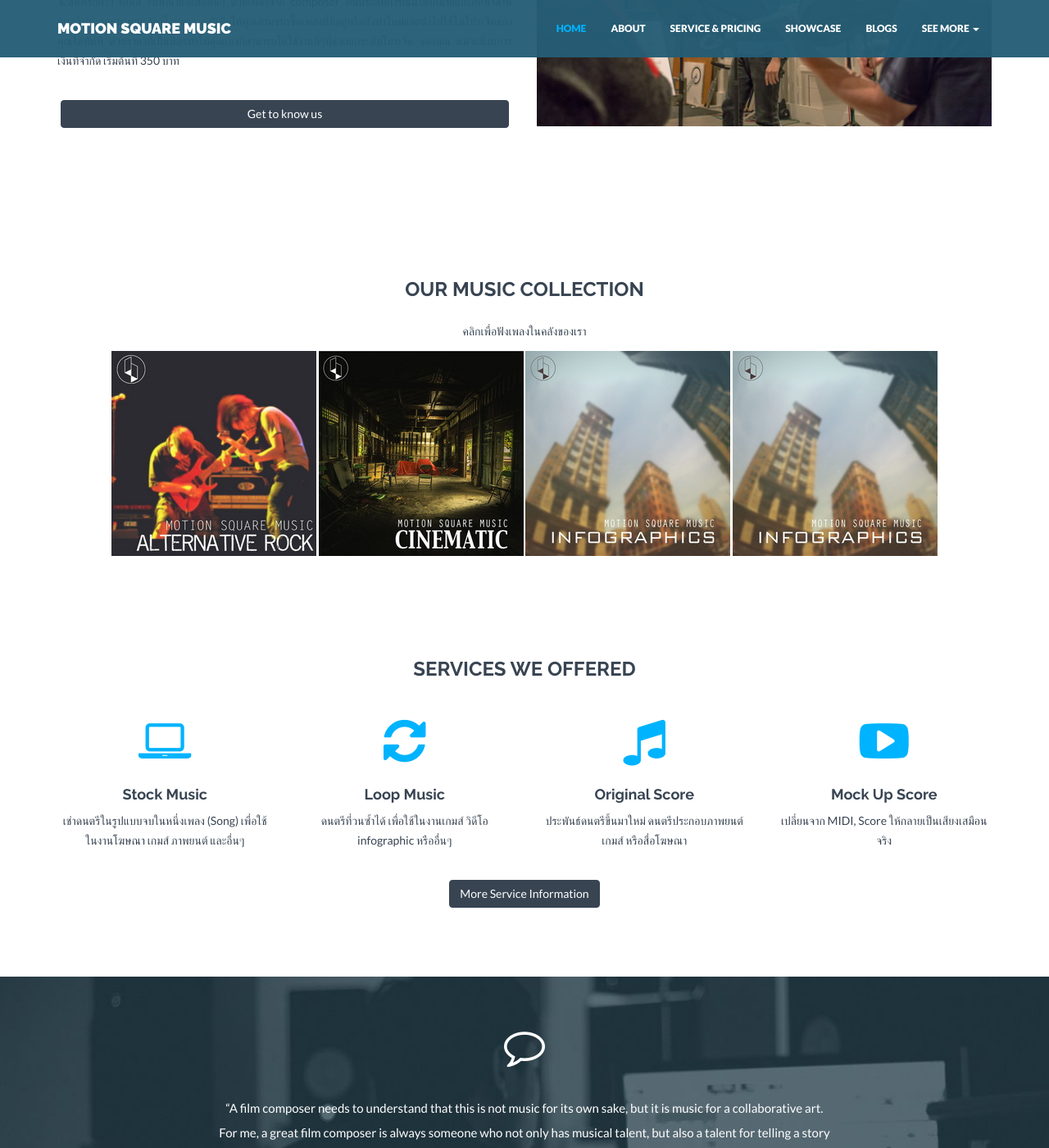
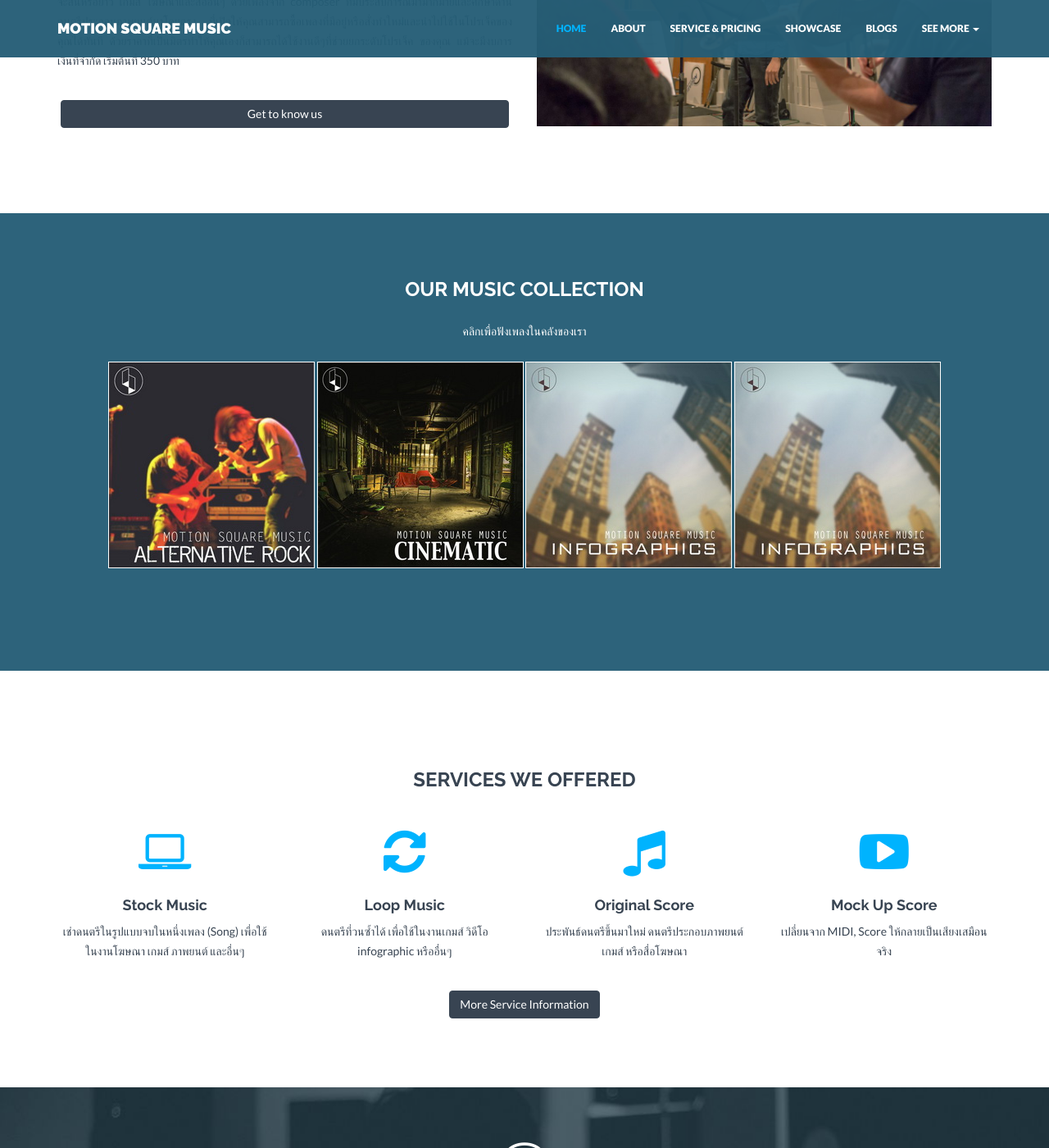
Before and after one commit to motionsquaremusic/motionsquaremusic.github.io, a Jekyll site: the page built from index.html, in a window 1280 px wide and 1400 px high, scrolled down 981 px. Shown: the whole window at 82% size. Built offline with Jekyll 4.4.1, drawn with Linux system fonts in a browser that asks for light colours; nearby versions of some CDN libraries; comment, search, counter and statistics services are not loaded.

Commit message:
modified music collection
- change background
- add border

```diff
--- a/assets/css/style.css
+++ b/assets/css/style.css
@@ -240,14 +240,22 @@
 
 /* Portfolio Wrap */
 #portfoliowrap {
+	background: rgba(37, 93, 118, 0.96);
 	padding-top: 60px;
+	padding-bottom: 60px;
 	margin-bottom: 60px;
 	display: block;
 	text-align: center
 }
 
-#portfoliowrap h3 {
+#portfoliowrap>h3 {
 	margin-bottom: 25px;
+	color: #ffffff;
+}
+
+#portfoliowrap>p {
+	margin-bottom: 25px;
+	color: #ffffff;
 }
 
 .portfolio {
@@ -470,6 +478,7 @@
 .portfolioitem{
     display: inline-block;
     position: relative;
+    border: 1px solid #ffffff;
 }
 
 .portfolioitem a{
```
